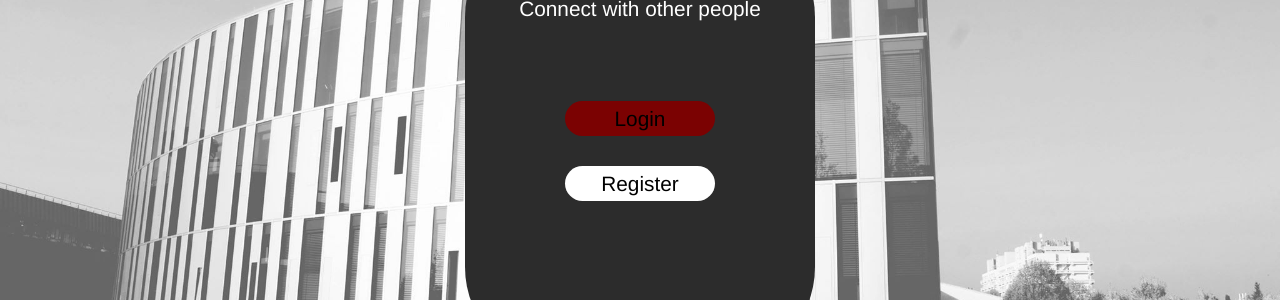
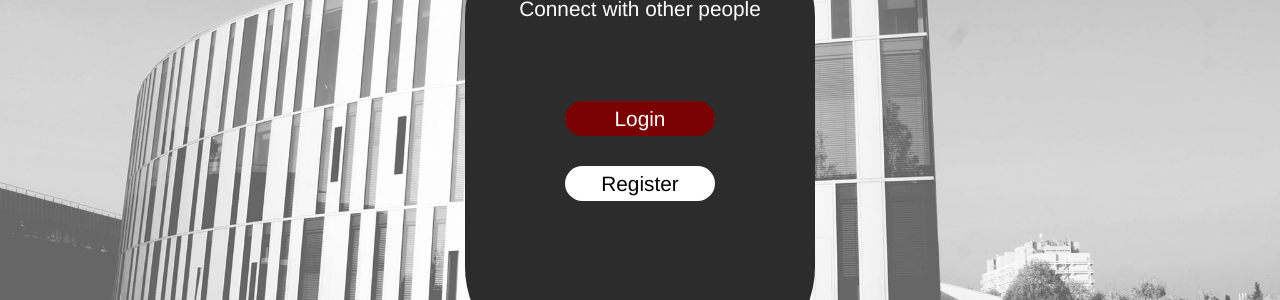
Before and after one commit to Anissajasmin/Webprojekt1, a PHP site: page /Startseite.php in a window 1280 px wide, with the pointer over the restyled element. Shown: the part 313-613 px from the top of the page. Run offline with PHP 8.4, Linux system fonts and the light colour scheme.

Commit message:
Designupdate

```diff
--- a/Startseite.css
+++ b/Startseite.css
@@ -88,6 +88,7 @@ body {
 
 #buttonlogin:hover {
     background-color:#7B0202;
+    color:white;
 }
 
 #buttonregister {
@@ -116,4 +117,5 @@ body {
 
 #buttonregister:hover {
     background-color: #7B0202;
+    color:white;
 }
--- a/hauptseite.css
+++ b/hauptseite.css
@@ -80,6 +80,7 @@ h1 {
 
 #buttonfriends:hover {
     background-color:#7B0202;
+    color: white;
 }
 
 #buttonstudents {
@@ -108,6 +109,7 @@ h1 {
 
 #buttonstudents:hover {
     background-color:#7B0202;
+    color:white;
 }
 
 #neuerbeitrag {
@@ -312,6 +314,7 @@ h1 {
 
 .listitem a:hover {
     background-color: #7B0202;
+    color: white;
 
 }
 
--- a/login.css
+++ b/login.css
@@ -105,6 +105,7 @@ body {
 }
 #loginbutton:hover {
     background-color:#7B0202;
+    color:white;
 }
 #meldung {
     color: white;
--- a/registrieren.css
+++ b/registrieren.css
@@ -102,6 +102,7 @@ body {
 }
 #loginbutton:hover {
     background-color: #7B0202;
+    color:white;
 }
 
 #meldung {
```
